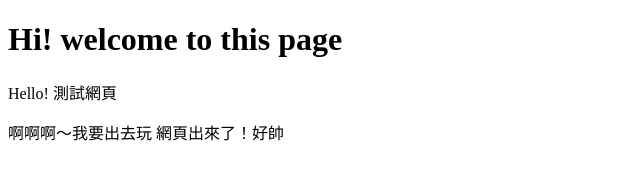
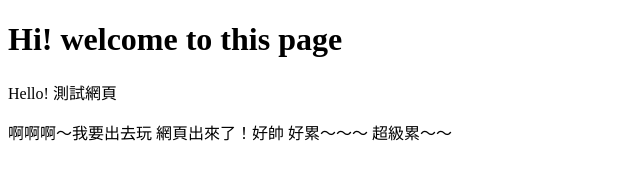
Before and after one commit to angelaust/test01, a plain HTML site: page index.html in a window 1280 px wide. Shown: the whole page, without its empty margins (0-640 px from the left). Drawn offline with Linux system fonts and the light colour scheme.

Commit message:
Update index.html

```diff
--- a/index.html
+++ b/index.html
@@ -9,5 +9,7 @@
   <p> Hello! 測試網頁</p>
   啊啊啊～我要出去玩
   網頁出來了！好帥
+  好累～～～
+  超級累～～
 </body>
 </html>
```
